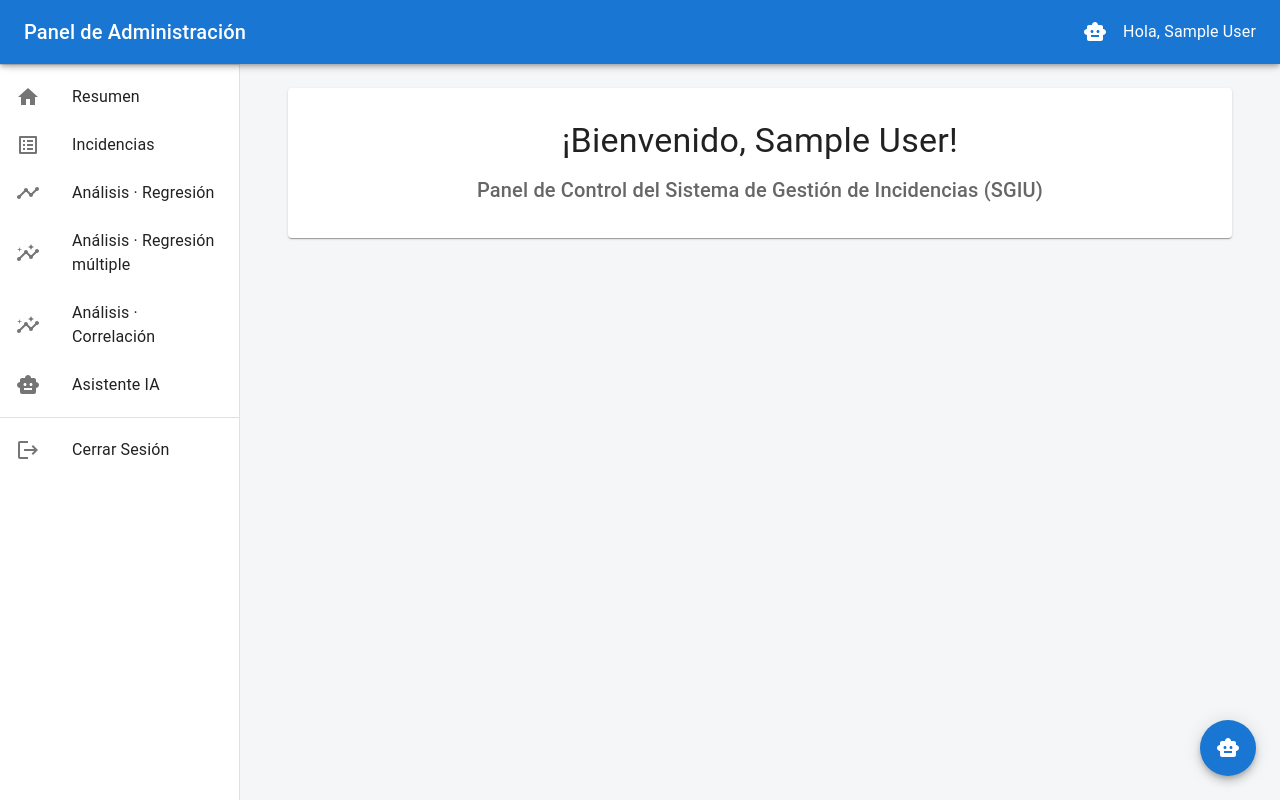
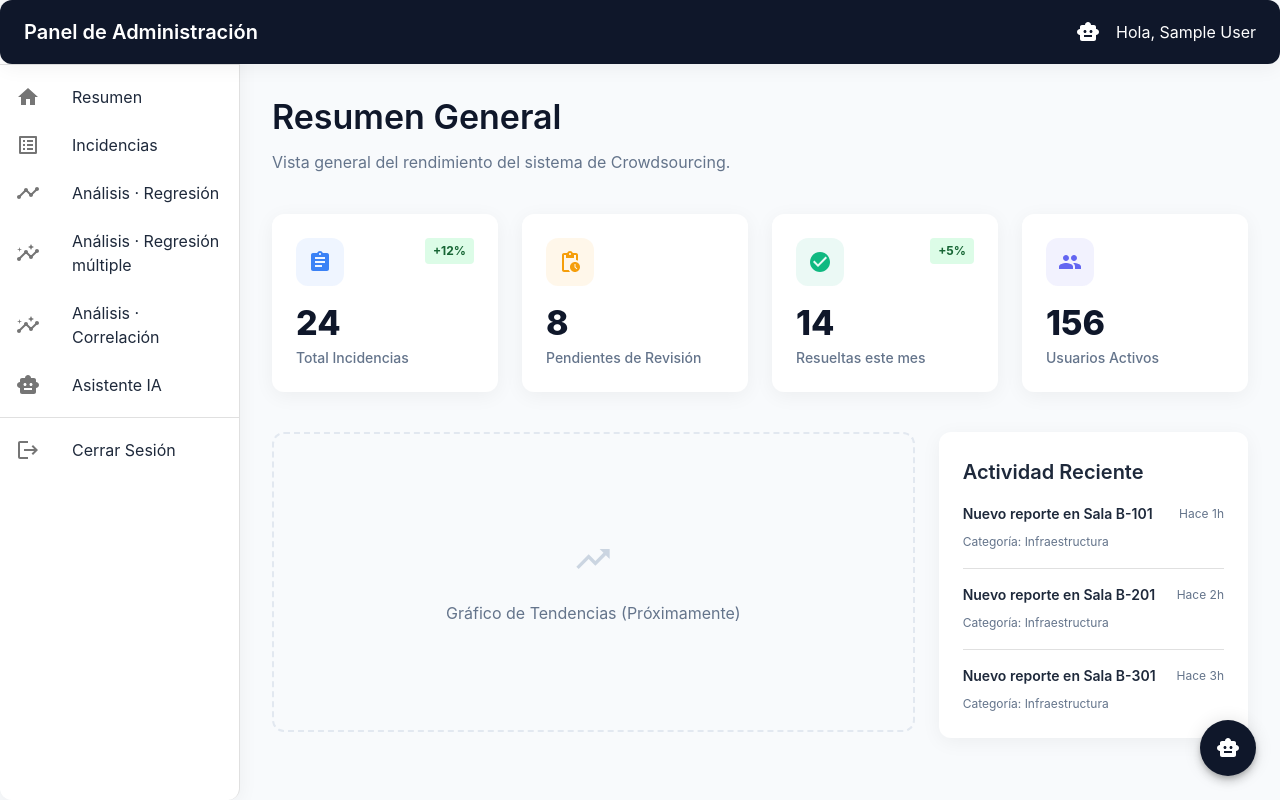
Before and after one commit to Benjamin-Sanhueza/proyecto-crowdsourcing-final, a React (Vite) app in the folder frontend-web/: page / in a window 1280 px wide. Built offline with nearby package versions, Linux system fonts and the light colour scheme; no server answers; sample sign-in values are in the browser's storage.

Commit message:
feat: nuevo diseño dashboard y tema visual

```diff
--- a/frontend-web/src/App.tsx
+++ b/frontend-web/src/App.tsx
@@ -4,7 +4,8 @@ import { AuthProvider, useAuth } from './context/AuthContext';
 
 import LoginPage from './pages/LoginPage';
 import DashboardLayout from './components/DashboardLayout';
-import OverviewPage from './pages/OverviewPage';
+// import OverviewPage from './pages/OverviewPage'; // <-- Ya no usamos este (o lo puedes borrar)
+import DashboardHome from './pages/DashboardHome';   // <-- ✨ NUEVO IMPORT
 import IncidentsPage from './pages/IncidentsPage';
 import CorrelationPage from './pages/CorrelationPage';
 import SimpleRegressionPage from './pages/SimpleRegressionPage';
@@ -27,8 +28,11 @@ const AppRoutes: React.FC = () => {
       {/* Protegida (admin) */}
       <Route element={<ProtectedRoute isAdminRoute />}>
         <Route element={<DashboardLayout />}>
-          {/* index === "/" */}
-          <Route index element={<OverviewPage />} />
+
+          {/* ✨ AQUÍ ESTÁ EL CAMBIO PRINCIPAL */}
+          {/* Cuando entres a la raíz "/", cargarás el nuevo Dashboard bonito */}
+          <Route index element={<DashboardHome />} />
+
           <Route path="incidents" element={<IncidentsPage />} />
 
           {/* Análisis */}
--- /dev/null
+++ b/frontend-web/src/pages/DashboardHome.tsx
@@ -0,0 +1,132 @@
+import React from 'react';
+import { Grid, Paper, Typography, Box, Divider } from '@mui/material';
+import AssignmentIcon from '@mui/icons-material/Assignment';
+import PendingActionsIcon from '@mui/icons-material/PendingActions';
+import CheckCircleIcon from '@mui/icons-material/CheckCircle';
+import TrendingUpIcon from '@mui/icons-material/TrendingUp';
+import GroupIcon from '@mui/icons-material/Group';
+
+// Componente de Tarjeta de Estadística (KPI)
+const StatCard = ({ title, value, icon, color, trend }: any) => (
+  <Paper sx={{ p: 3, display: 'flex', flexDirection: 'column', height: '100%', position: 'relative', overflow: 'hidden' }}>
+    <Box sx={{ display: 'flex', justifyContent: 'space-between', alignItems: 'flex-start', mb: 2 }}>
+      <Box
+        sx={{
+          p: 1.5,
+          borderRadius: 3,
+          bgcolor: `${color}15`, // Fondo transparente del color
+          color: color,
+          display: 'flex',
+          alignItems: 'center',
+          justifyContent: 'center'
+        }}
+      >
+        {icon}
+      </Box>
+      {trend && (
+        <Chip
+            label={trend}
+            size="small"
+            color="success"
+            sx={{ bgcolor: '#dcfce7', color: '#166534', fontWeight: 'bold', borderRadius: 1 }}
+        />
+      )}
+    </Box>
+    <Typography variant="h4" fontWeight="800" sx={{ mb: 0.5, color: '#0f172a' }}>
+      {value}
+    </Typography>
+    <Typography variant="body2" fontWeight="500" color="text.secondary">
+      {title}
+    </Typography>
+  </Paper>
+);
+
+// Componente pequeño para listas (Chip)
+const Chip = ({ label, sx }: any) => (
+    <Box sx={{ px: 1, py: 0.5, fontSize: '0.75rem', ...sx }}>{label}</Box>
+);
+
+const DashboardHome = () => {
+  return (
+    <Box sx={{ p: 1 }}>
+      {/* Encabezado */}
+      <Box sx={{ mb: 5 }}>
+        <Typography variant="h4" gutterBottom>
+          Resumen General
+        </Typography>
+        <Typography variant="body1" color="text.secondary">
+          Vista general del rendimiento del sistema de Crowdsourcing.
+        </Typography>
+      </Box>
+
+      {/* Grid de Tarjetas */}
+      <Grid container spacing={3} sx={{ mb: 5 }}>
+        <Grid item xs={12} sm={6} md={3}>
+          <StatCard
+            title="Total Incidencias"
+            value="24"
+            icon={<AssignmentIcon fontSize="medium" />}
+            color="#3b82f6" // Azul
+            trend="+12%"
+          />
+        </Grid>
+        <Grid item xs={12} sm={6} md={3}>
+          <StatCard
+            title="Pendientes de Revisión"
+            value="8"
+            icon={<PendingActionsIcon fontSize="medium" />}
+            color="#f59e0b" // Naranja (Warning)
+          />
+        </Grid>
+        <Grid item xs={12} sm={6} md={3}>
+          <StatCard
+            title="Resueltas este mes"
+            value="14"
+            icon={<CheckCircleIcon fontSize="medium" />}
+            color="#10b981" // Verde
+            trend="+5%"
+          />
+        </Grid>
+        <Grid item xs={12} sm={6} md={3}>
+          <StatCard
+            title="Usuarios Activos"
+            value="156"
+            icon={<GroupIcon fontSize="medium" />}
+            color="#6366f1" // Indigo
+          />
+        </Grid>
+      </Grid>
+
+      {/* Sección Secundaria (Simulada para visual) */}
+      <Grid container spacing={3}>
+        <Grid item xs={12} md={8}>
+          <Paper sx={{ p: 3, height: '300px', display: 'flex', alignItems: 'center', justifyContent: 'center', borderStyle: 'dashed', borderWidth: 2, borderColor: '#e2e8f0', bgcolor: 'transparent', boxShadow: 'none' }}>
+            <Box textAlign="center">
+                <TrendingUpIcon sx={{ fontSize: 40, color: '#cbd5e1', mb: 2 }} />
+                <Typography color="text.secondary">Gráfico de Tendencias (Próximamente)</Typography>
+            </Box>
+          </Paper>
+        </Grid>
+        <Grid item xs={12} md={4}>
+            <Paper sx={{ p: 3, height: '100%' }}>
+                <Typography variant="h6" sx={{ mb: 2 }}>Actividad Reciente</Typography>
+                <Box sx={{ display: 'flex', flexDirection: 'column', gap: 2 }}>
+                    {[1,2,3].map(i => (
+                        <Box key={i}>
+                            <Box sx={{ display: 'flex', justifyContent: 'space-between', mb: 0.5 }}>
+                                <Typography variant="body2" fontWeight="600">Nuevo reporte en Sala B-{i}01</Typography>
+                                <Typography variant="caption" color="text.secondary">Hace {i}h</Typography>
+                            </Box>
+                            <Typography variant="caption" color="text.secondary">Categoría: Infraestructura</Typography>
+                            {i < 3 && <Divider sx={{ mt: 2 }} />}
+                        </Box>
+                    ))}
+                </Box>
+            </Paper>
+        </Grid>
+      </Grid>
+    </Box>
+  );
+};
+
+export default DashboardHome;
--- a/frontend-web/src/theme/theme.ts
+++ b/frontend-web/src/theme/theme.ts
@@ -2,15 +2,72 @@ import { createTheme } from '@mui/material/styles';
 
 const theme = createTheme({
   palette: {
+    mode: 'light',
     primary: {
-      main: '#1976d2',
+      main: '#0f172a', // Slate 900 (Oscuro, elegante)
+      light: '#334155',
+      dark: '#020617',
     },
     secondary: {
-      main: '#dc004e',
+      main: '#f59e0b', // Amber 500 (Para botones de acción/resalte)
+      contrastText: '#fff',
     },
     background: {
-      default: '#f4f6f8',
+      default: '#f8fafc', // Gris muy muy claro (no blanco puro) para el fondo
+      paper: '#ffffff',
     },
+    text: {
+      primary: '#1e293b',
+      secondary: '#64748b',
+    },
+  },
+  typography: {
+    fontFamily: '"Inter", "Roboto", "Helvetica", "Arial", sans-serif',
+    h1: { fontWeight: 700 },
+    h4: { fontWeight: 600, color: '#0f172a' },
+    h6: { fontWeight: 600 },
+    button: { textTransform: 'none', fontWeight: 600 }, // Botones sin mayúsculas forzadas
+  },
+  components: {
+    MuiPaper: {
+      styleOverrides: {
+        root: {
+          backgroundImage: 'none',
+          boxShadow: '0px 4px 20px rgba(0,0,0,0.05)', // Sombra suave y moderna
+          borderRadius: 12, // Bordes redondeados
+        },
+      },
+    },
+    MuiButton: {
+      styleOverrides: {
+        root: {
+          borderRadius: 8,
+          padding: '8px 20px',
+          boxShadow: 'none',
+          '&:hover': { boxShadow: '0px 4px 12px rgba(0,0,0,0.1)' },
+        },
+      },
+    },
+    MuiTableCell: {
+      styleOverrides: {
+        head: {
+          backgroundColor: '#f1f5f9',
+          color: '#475569',
+          fontWeight: 700,
+          textTransform: 'uppercase',
+          fontSize: '0.75rem',
+          letterSpacing: '0.05em',
+        },
+        body: {
+          fontSize: '0.875rem',
+        }
+      }
+    },
+    MuiChip: {
+      styleOverrides: {
+        root: { fontWeight: 500, borderRadius: 6 },
+      }
+    }
   },
 });
 
```
